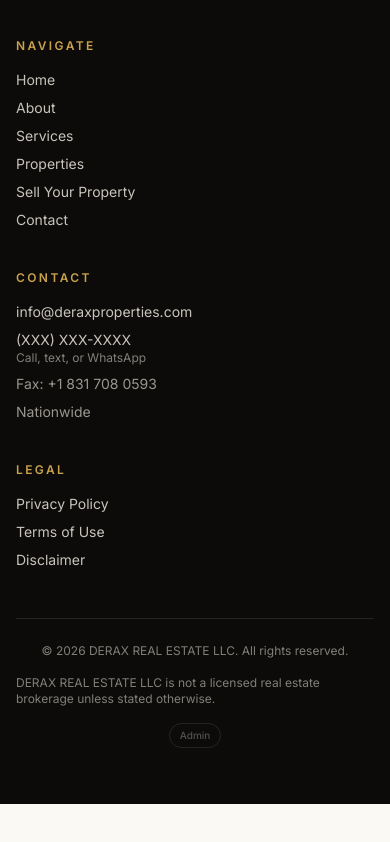
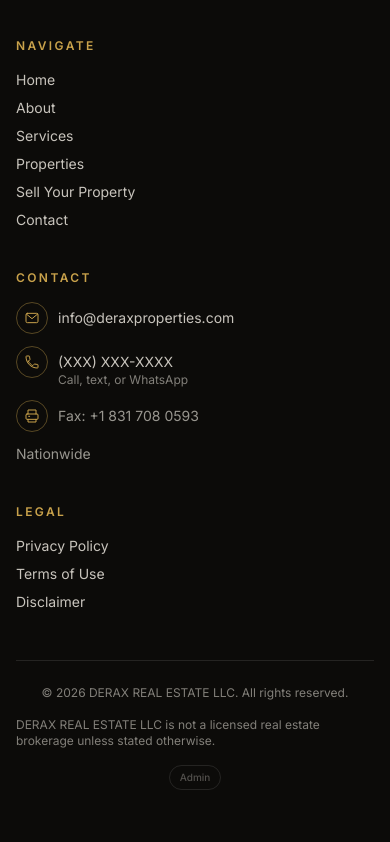
Before and after one commit to derax-properties/derax-properties, a Next.js app: page / in a window 390 px wide. Shown: the part 3933-4775 px from the top of the page. Before the commit the page ends 4737 px from the top, so only its background shows below. Built offline with nearby package versions, Linux system fonts and the light colour scheme; no server answers; the database is empty; a web font is replaced by a local one.

Commit message:
Add mail/phone/fax icon badges to the footer Contact column

```diff
--- a/components/Footer.tsx
+++ b/components/Footer.tsx
@@ -3,6 +3,7 @@
 import Link from "next/link";
 import { usePathname } from "next/navigation";
 import { DeraxMark } from "@/components/DeraxMark";
+import { MailIcon, PhoneIcon, PrinterIcon } from "@/components/icons";
 
 const NAV = [
   { href: "/", label: "Home" },
@@ -86,19 +87,41 @@
             <h3 className="text-xs font-semibold uppercase tracking-[0.2em] text-gold">
               Contact
             </h3>
-            <ul className="mt-4 space-y-2 text-sm">
-              <li>
-                <a href={`mailto:${EMAIL}`} className="focus-gold hover:text-gold">
+            <ul className="mt-4 space-y-3 text-sm">
+              <li className="flex items-start gap-2.5">
+                <span
+                  className="flex h-8 w-8 shrink-0 items-center justify-center rounded-full border border-gold/40 text-gold"
+                  aria-hidden
+                >
+                  <MailIcon className="h-4 w-4" />
+                </span>
+                <a href={`mailto:${EMAIL}`} className="focus-gold pt-1.5 hover:text-gold">
                   {EMAIL}
                 </a>
               </li>
-              <li>
-                <a href={`tel:${PHONE.replace(/\D/g, "")}`} className="focus-gold hover:text-gold">
-                  {PHONE}
-                </a>
-                <span className="block text-xs text-cream/50">Call, text, or WhatsApp</span>
+              <li className="flex items-start gap-2.5">
+                <span
+                  className="flex h-8 w-8 shrink-0 items-center justify-center rounded-full border border-gold/40 text-gold"
+                  aria-hidden
+                >
+                  <PhoneIcon className="h-4 w-4" />
+                </span>
+                <span className="pt-1.5">
+                  <a href={`tel:${PHONE.replace(/\D/g, "")}`} className="focus-gold hover:text-gold">
+                    {PHONE}
+                  </a>
+                  <span className="block text-xs text-cream/50">Call, text, or WhatsApp</span>
+                </span>
               </li>
-              <li className="text-cream/60">Fax: {FAX}</li>
+              <li className="flex items-start gap-2.5">
+                <span
+                  className="flex h-8 w-8 shrink-0 items-center justify-center rounded-full border border-gold/40 text-gold"
+                  aria-hidden
+                >
+                  <PrinterIcon className="h-4 w-4" />
+                </span>
+                <span className="pt-1.5 text-cream/60">Fax: {FAX}</span>
+              </li>
               {ADDRESS && <li className="text-cream/60">{ADDRESS}</li>}
               <li className="text-cream/60">Nationwide</li>
             </ul>
```
